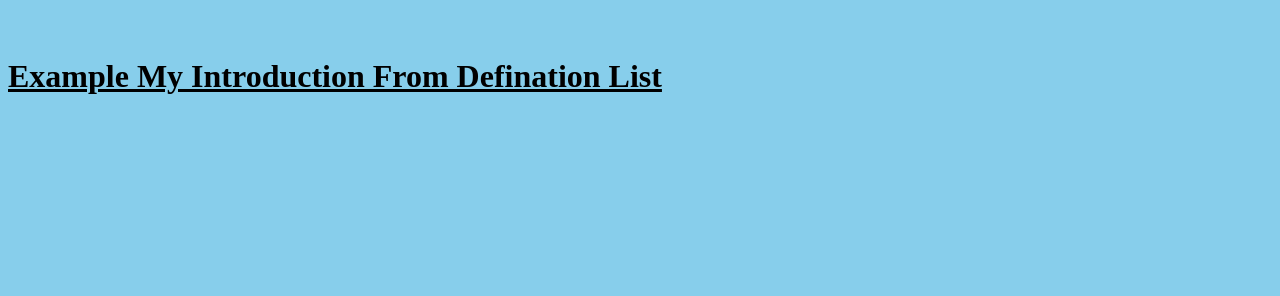
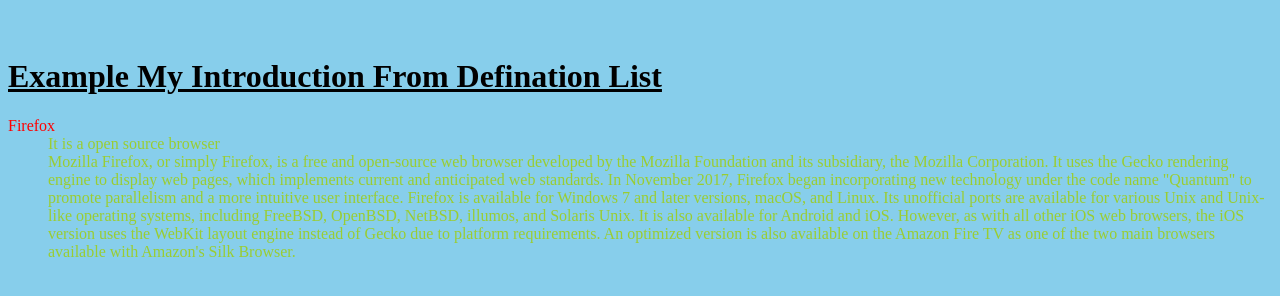
Before and after one commit to karnikagupta28/Web-dev, a plain HTML site: page index.html in a window 1280 px wide. Drawn offline with Linux system fonts and the light colour scheme.

Commit message:
dt,color,br

```diff
--- a/index.html
+++ b/index.html
@@ -9,7 +9,10 @@
 <body style="background-color: skyblue;">
     <h1> <u> <marquee direction="left"></marquee> Example My Introduction From Defination List</u></h1>
     <dl>
-        <dt style="color: red;"></dt>
+        <dt style="color: red;">Firefox</dt>
+        <dd style="color: yellowgreen;">It is a open source browser <br>Mozilla Firefox, or simply Firefox, is a free and open-source web browser developed by the Mozilla Foundation and its subsidiary, the Mozilla Corporation. It uses the Gecko rendering engine to display web pages, which implements current and anticipated web standards. In November 2017, Firefox began incorporating new technology under the code name "Quantum" to promote parallelism and a more intuitive user interface. Firefox is available for Windows 7 and later versions, macOS, and Linux. Its unofficial ports are available for various Unix and Unix-like operating systems, including FreeBSD, OpenBSD, NetBSD, illumos, and Solaris Unix. It is also available for Android and iOS. However, as with all other iOS web browsers, the iOS version uses the WebKit layout engine instead of Gecko due to platform requirements. An optimized version is also available on the Amazon Fire TV as one of the two main browsers available with Amazon's Silk Browser. </dd>
+
+
     </dl>
 
 </body>
```
